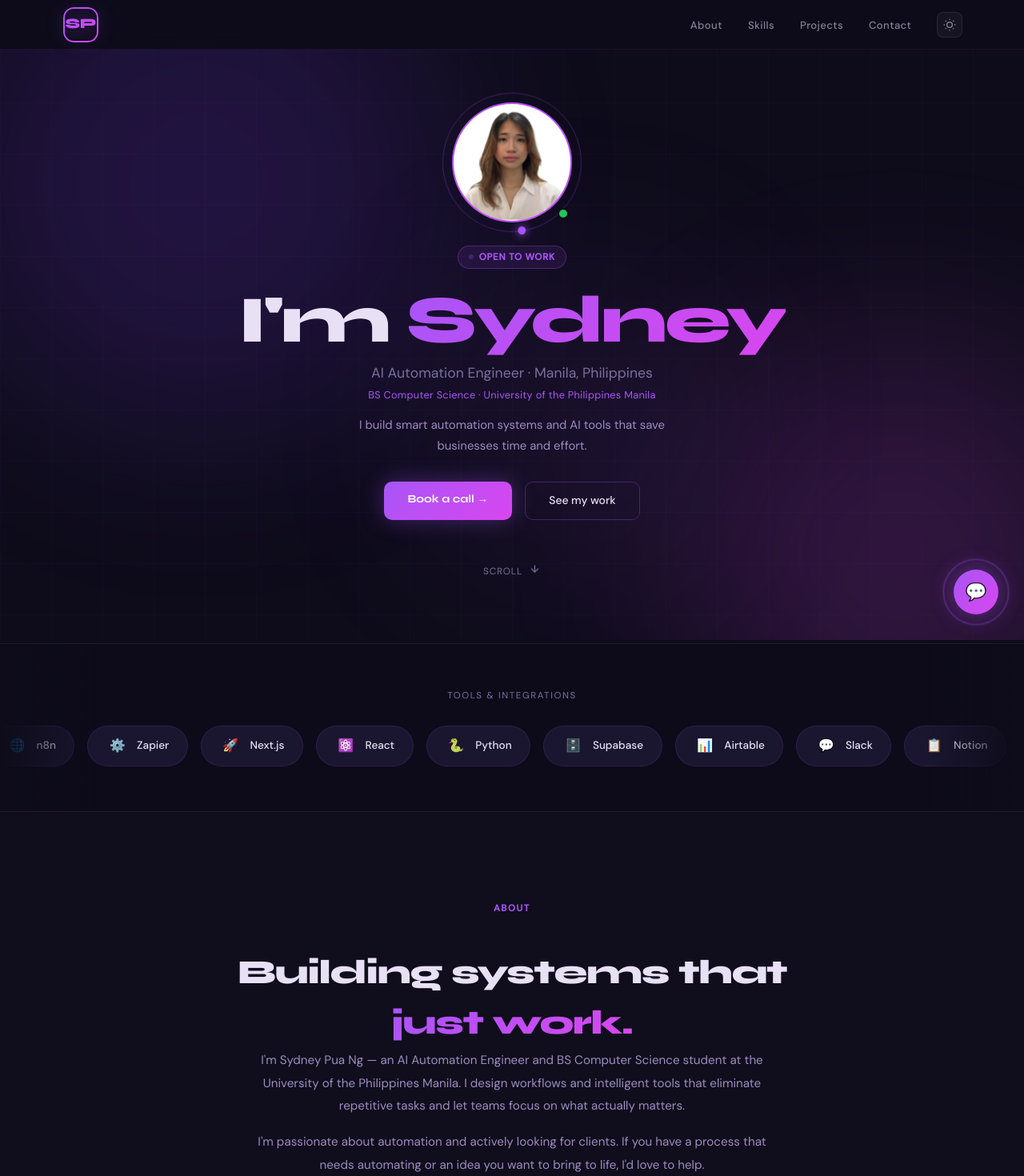
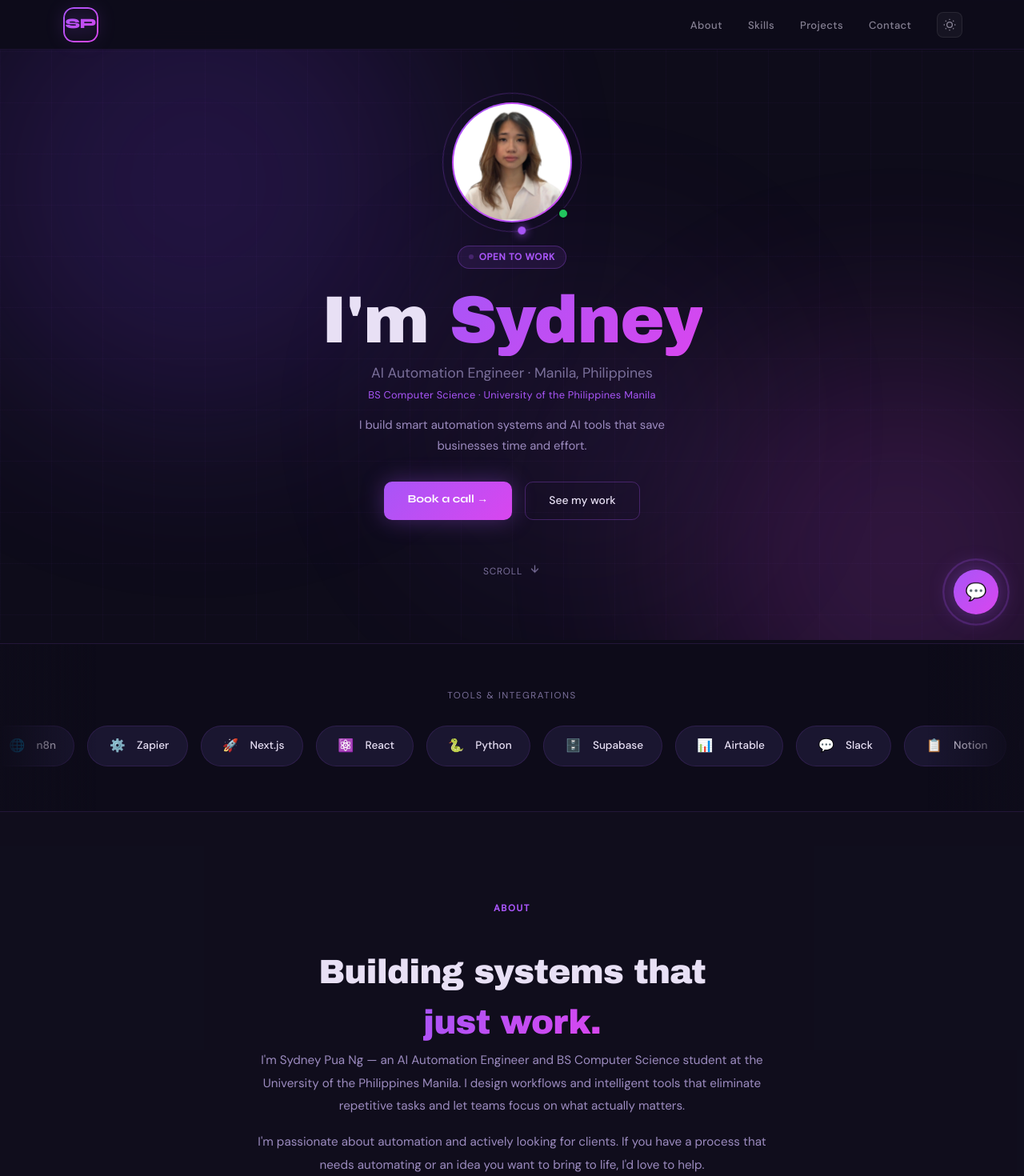
Before and after one commit to sydneykmpn-bit/Portfolio, a Next.js app: page / in a window 1280 px wide. Shown: the top 1470 px of the page at 80% size. Built offline with nearby package versions, Linux system fonts and the light colour scheme.

Commit message:
switch headings to Archivo Black font

```diff
--- a/app/globals.css
+++ b/app/globals.css
@@ -82,7 +82,7 @@ nav{position:fixed;top:0;left:0;right:0;z-index:200;display:flex;align-items:cen
 .status-dot{position:absolute;bottom:4px;right:4px;width:14px;height:14px;border-radius:50%;background:#22c55e;border:2.5px solid var(--bg);z-index:2;}
 .hero-tag{display:inline-flex;align-items:center;gap:.4rem;background:rgba(168,85,247,.1);border:1px solid var(--bdr2);color:var(--p1);padding:.3rem .85rem;border-radius:100px;font-size:.73rem;font-weight:600;letter-spacing:.06em;text-transform:uppercase;margin-bottom:1.4rem;animation:up .55s .05s ease both;}
 .hero-tag::before{content:'';width:6px;height:6px;border-radius:50%;background:var(--p1);animation:blink 2s infinite;}
-h1.hero-name{font-family:'Syne',sans-serif;font-weight:800;font-size:clamp(3rem,6.5vw,5.5rem);line-height:1.02;letter-spacing:-.04em;animation:up .55s .1s ease both;}
+h1.hero-name{font-family:'Archivo Black',sans-serif;font-weight:400;font-size:clamp(3rem,6.5vw,5.5rem);line-height:1.02;letter-spacing:-.02em;animation:up .55s .1s ease both;}
 h1.hero-name em{background:var(--grad);-webkit-background-clip:text;-webkit-text-fill-color:transparent;background-clip:text;font-style:normal;}
 .hero-role{font-size:clamp(.9rem,1.4vw,1.1rem);color:var(--muted);margin-top:.6rem;animation:up .55s .18s ease both;}
 .hero-edu{font-size:.8rem;color:var(--p1);opacity:.8;margin-top:.3rem;letter-spacing:.02em;animation:up .55s .22s ease both;}
@@ -101,7 +101,7 @@ h1.hero-name em{background:var(--grad);-webkit-background-clip:text;-webkit-text
 .section{padding:7rem 5%;position:relative;z-index:1;}
 .section-alt{background:rgba(18,15,31,.7);}
 .s-label{font-size:.72rem;letter-spacing:.14em;text-transform:uppercase;color:var(--p1);font-weight:600;margin-bottom:.6rem;}
-.s-title{font-family:'Syne',sans-serif;font-size:clamp(1.8rem,3.3vw,2.7rem);font-weight:800;letter-spacing:-.03em;}
+.s-title{font-family:'Archivo Black',sans-serif;font-weight:400;font-size:clamp(1.8rem,3.3vw,2.7rem);letter-spacing:-.02em;}
 .s-title em{background:var(--grad);-webkit-background-clip:text;-webkit-text-fill-color:transparent;background-clip:text;font-style:normal;}
 
 /* ── MARQUEE ── */
@@ -163,7 +163,7 @@ h1.hero-name em{background:var(--grad);-webkit-background-clip:text;-webkit-text
 
 /* ── CONTACT ── */
 .contact-grid{display:grid;grid-template-columns:1fr 1.05fr;gap:4rem;align-items:start;margin-top:3rem;}
-.contact-tagline{font-family:'Syne',sans-serif;font-size:clamp(1.8rem,3.3vw,2.8rem);font-weight:800;letter-spacing:-.03em;line-height:1.1;margin-bottom:1rem;}
+.contact-tagline{font-family:'Archivo Black',sans-serif;font-weight:400;font-size:clamp(1.8rem,3.3vw,2.8rem);letter-spacing:-.02em;line-height:1.1;margin-bottom:1rem;}
 .contact-tagline em{background:var(--grad);-webkit-background-clip:text;-webkit-text-fill-color:transparent;background-clip:text;font-style:normal;}
 .contact-desc{color:#9d8cc0;line-height:1.8;font-size:.9rem;margin-bottom:2rem;}
 .contact-item{display:flex;align-items:center;gap:1rem;margin-bottom:1.3rem;opacity:0;transform:translateY(16px);transition:opacity .5s,transform .5s;}
--- a/app/layout.tsx
+++ b/app/layout.tsx
@@ -17,7 +17,7 @@ export default function RootLayout({ children }: { children: React.ReactNode })
     <html lang="en" suppressHydrationWarning>
       <head>
         <link
-          href="https://fonts.googleapis.com/css2?family=Syne:wght@400;600;700;800&family=DM+Sans:wght@300;400;500&display=swap"
+          href="https://fonts.googleapis.com/css2?family=Archivo+Black&family=Syne:wght@400;600;700;800&family=DM+Sans:wght@300;400;500&display=swap"
           rel="stylesheet"
         />
       </head>
```
